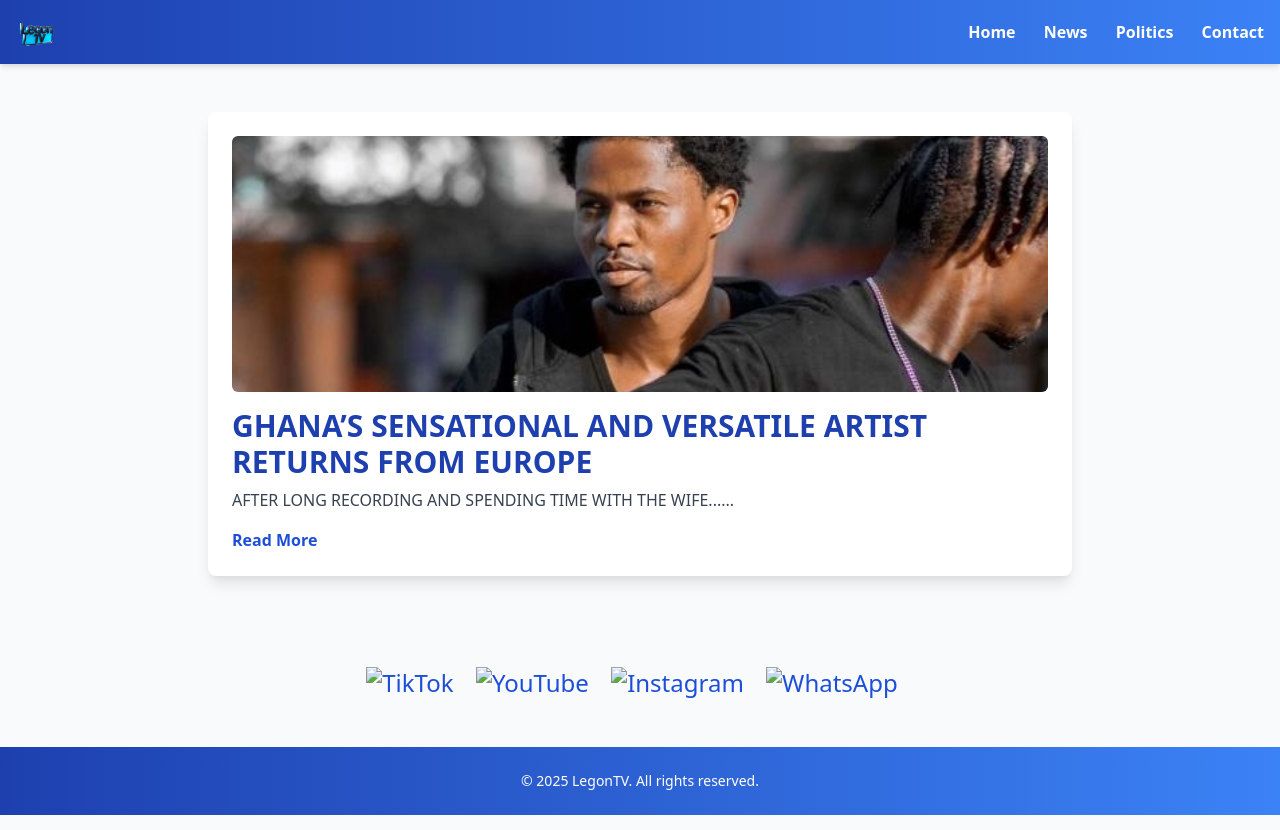
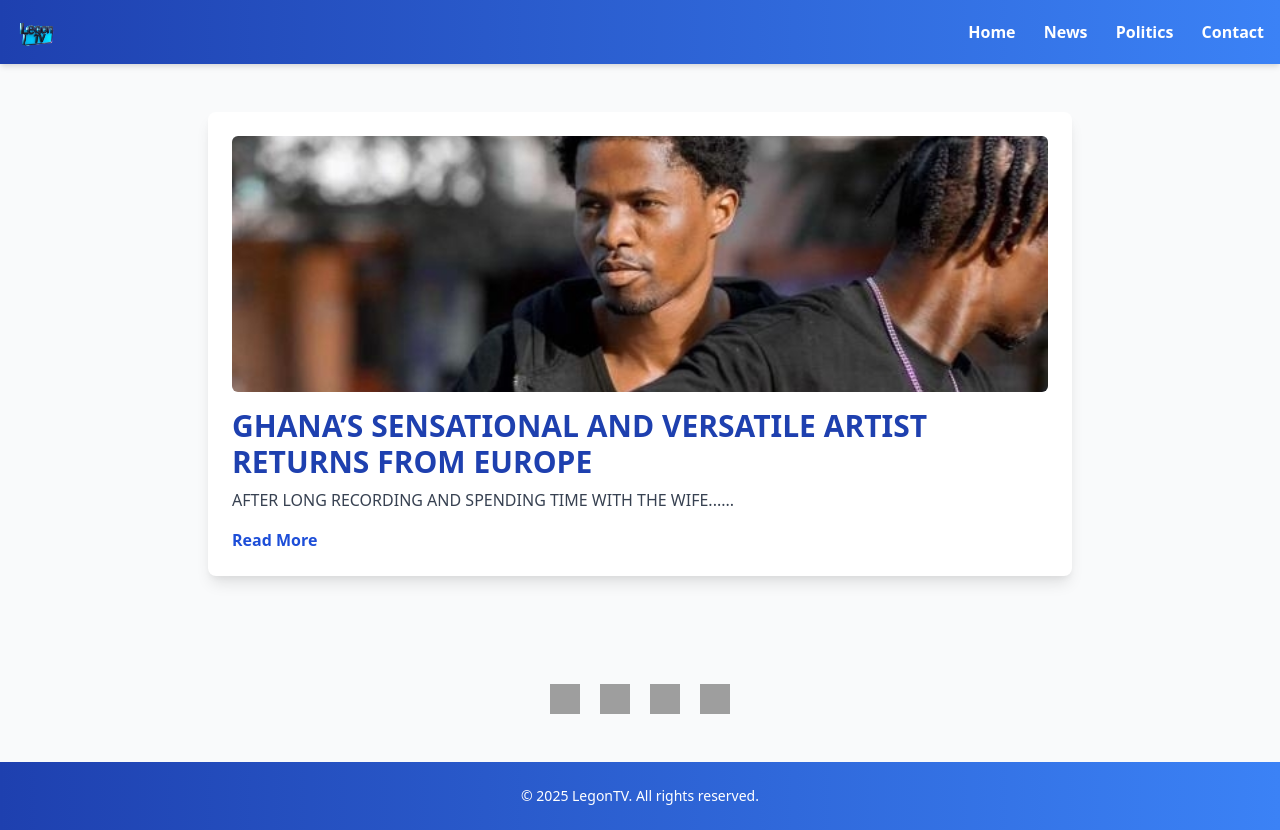
Before and after one commit to Ma-gdalene/Legontv, a plain HTML site: page hotnews.html in a window 1280 px wide. Drawn offline with nearby package versions, Linux system fonts and the light colour scheme; grey boxes are pictures that could not be loaded.

Commit message:
Update hotnews.html

```diff
--- a/hotnews.html
+++ b/hotnews.html
@@ -84,24 +84,21 @@
 
     </article>
   </section>
-
-  <!-- Social Media Icons -->
-  <section class="max-w-4xl mx-auto px-4 mb-12 text-center">
-    <div class="social-icons text-2xl text-blue-700">
-      <a href="https://www.tiktok.com/@legon.tvv" target="_blank" aria-label="TikTok" title="TikTok">
-        <img src="icons/tiktok.svg" alt="TikTok" class="inline h-8 w-8" />
-      </a>
-      <a href="https://youtube.com/@legontv" target="_blank" aria-label="YouTube" title="YouTube">
-        <img src="icons/youtube.svg" alt="YouTube" class="inline h-8 w-8" />
-      </a>
-      <a href="https://www.instagram.com/legontv.web" target="_blank" aria-label="Instagram" title="Instagram">
-        <img src="icons/instagram.svg" alt="Instagram" class="inline h-8 w-8" />
-      </a>
-      <a href="https://whatsapp.com/channel/0029ValCPmp4Y9lf0j0Myb2C" target="_blank" aria-label="WhatsApp" title="WhatsApp">
-        <img src="icons/whatsapp.svg" alt="WhatsApp" class="inline h-8 w-8" />
-      </a>
-    </div>
-  </section>
+<!-- Social Media Links -->
+<div class="social-media" style="display:flex; gap:20px; justify-content:center; margin-top:20px;">
+  <a href="https://www.tiktok.com/@legon.tvv" target="_blank" rel="noopener noreferrer" title="TikTok">
+    <img src="https://upload.wikimedia.org/wikipedia/en/6/69/TikTok_logo.svg" alt="TikTok" style="width:30px; height:30px;">
+  </a>
+  <a href="https://youtube.com/@legontv" target="_blank" rel="noopener noreferrer" title="YouTube">
+    <img src="https://upload.wikimedia.org/wikipedia/commons/4/42/YouTube_icon_%282013-2017%29.png" alt="YouTube" style="width:30px; height:30px;">
+  </a>
+  <a href="https://www.instagram.com/legontv.web" target="_blank" rel="noopener noreferrer" title="Instagram">
+    <img src="https://upload.wikimedia.org/wikipedia/commons/e/e7/Instagram_logo_2016.svg" alt="Instagram" style="width:30px; height:30px;">
+  </a>
+  <a href="https://whatsapp.com/channel/0029ValCPmp4Y9lf0j0Myb2C" target="_blank" rel="noopener noreferrer" title="WhatsApp">
+    <img src="https://upload.wikimedia.org/wikipedia/commons/6/6b/WhatsApp.svg" alt="WhatsApp" style="width:30px; height:30px;">
+  </a>
+</div>
 
   <!-- Footer -->
   <footer class="bg-gradient-to-r from-blue-800 to-blue-500 text-white py-6 mt-12">
```
